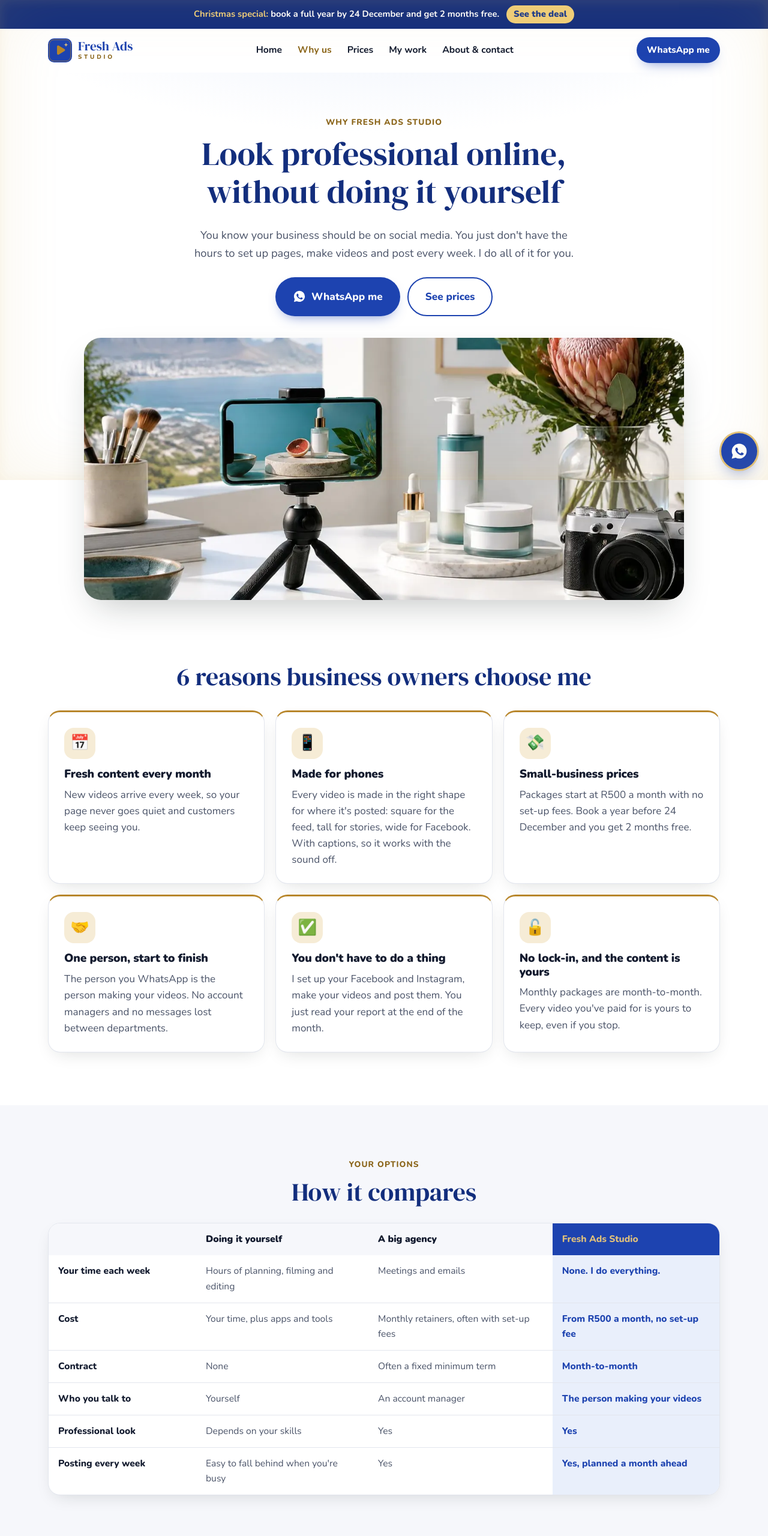
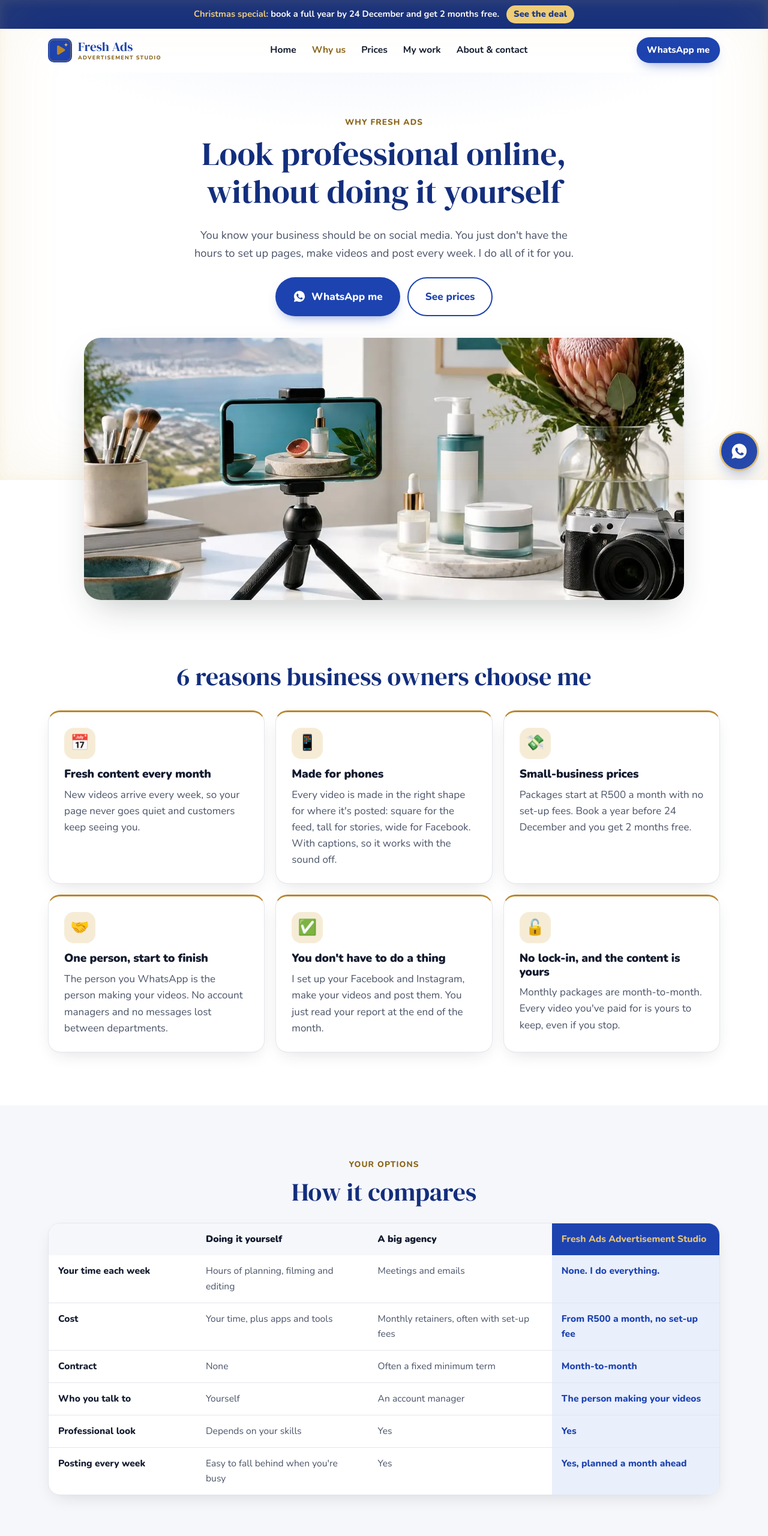
Before and after one commit to esteanbotha-sudo/Fresh-ads-studio-web, a plain HTML site: page why.html in a window 1280 px wide. Shown: the top 2560 px of the page at 60% size. Drawn offline with nearby package versions, Linux system fonts and the light colour scheme.

Commit message:
Rename business to Fresh Ads Advertisement Studio
Page titles, text, WhatsApp messages, header and footer wordmark, and
logo files now use the full name.

Co-Authored-By: Claude Opus 5.5 <noreply@anthropic.com>
Claude-Session: https://claude.ai/code/session_01M6UykiNYF9JAXw6us1xTvQ

```diff
--- a/script.js
+++ b/script.js
@@ -1,5 +1,5 @@
 /* ==========================================================
-   Fresh Ads Studio: site script
+   Fresh Ads Advertisement Studio: site script
    Edit CONFIG with your contact details.
    ========================================================== */
 const CONFIG = {
@@ -13,8 +13,8 @@ const CONFIG = {
 };
 
 const MSG = {
-  waHello: "Hi Fresh Ads Studio, I'd like to chat about ads for my business.",
-  waPkg: (p) => `Hi Fresh Ads Studio, I'm interested in the ${p} package.`,
+  waHello: "Hi Fresh Ads Advertisement Studio, I'd like to chat about ads for my business.",
+  waPkg: (p) => `Hi Fresh Ads Advertisement Studio, I'm interested in the ${p} package.`,
   required: "Please fill in your name, business and WhatsApp number.",
   phone: "Please enter a valid WhatsApp number.",
   sending: "Sending…",
@@ -83,7 +83,7 @@ const MSG = {
   const msgBox = $("#f-message");
   if (pkgParam && msgBox && /^(Starter|Plus|Premium)$/.test(pkgParam)) {
     msgBox.value = params.get("plan") === "yearly"
-      ? `Hi Fresh Ads Studio, I'd like to book the ${pkgParam} package for a full year with the Christmas special (2 months free).`
+      ? `Hi Fresh Ads Advertisement Studio, I'd like to book the ${pkgParam} package for a full year with the Christmas special (2 months free).`
       : MSG.waPkg(pkgParam);
   }
 
--- a/styles.css
+++ b/styles.css
@@ -561,3 +561,6 @@ body::after {
 @media (prefers-reduced-motion: reduce) {
   .price-card.featured, .mini-price.featured { animation: none; }
 }
+
+/* full name in the wordmark */
+.wm-sub { letter-spacing: .14em; font-size: .56rem; white-space: nowrap; }
--- a/why.html
+++ b/why.html
@@ -3,13 +3,13 @@
 <head>
   <meta charset="utf-8">
   <meta name="viewport" content="width=device-width, initial-scale=1">
-  <title>Why Us | Fresh Ads Studio</title>
-  <meta name="description" content="Why small businesses choose Fresh Ads Studio: fresh videos every month, made for phones, from R500 a month, with no set-up fees, no long contracts and one person you deal with directly.">
+  <title>Why Us | Fresh Ads Advertisement Studio</title>
+  <meta name="description" content="Why small businesses choose Fresh Ads Advertisement Studio: fresh videos every month, made for phones, from R500 a month, with no set-up fees, no long contracts and one person you deal with directly.">
   <meta name="theme-color" content="#1d43b0">
   <link rel="icon" href="assets/favicon.svg" type="image/svg+xml">
 
   <meta property="og:type" content="website">
-  <meta property="og:title" content="Fresh Ads Studio | Monthly Ads &amp; Video Content for Small Businesses">
+  <meta property="og:title" content="Fresh Ads Advertisement Studio | Monthly Ads &amp; Video Content for Small Businesses">
   <meta property="og:description" content="Fresh, professional ads and short videos for your business, every month.">
   <meta property="og:image" content="assets/videos/its-all-accounting-showreel.jpg">
   <meta property="og:locale" content="en_ZA">
@@ -29,9 +29,9 @@
   <!-- ============ HEADER ============ -->
   <header class="site-header">
     <div class="container header-inner">
-      <a href="index.html" class="brand" aria-label="Fresh Ads Studio home">
+      <a href="index.html" class="brand" aria-label="Fresh Ads Advertisement Studio home">
         <img src="assets/favicon.svg" alt="" width="40" height="40">
-        <span class="wordmark"><span class="wm-main">Fresh Ads</span><span class="wm-sub">Studio</span></span>
+        <span class="wordmark"><span class="wm-main">Fresh Ads</span><span class="wm-sub">Advertisement Studio</span></span>
       </a>
       <nav class="main-nav" aria-label="Main">
         <a href="index.html">Home</a>
@@ -56,7 +56,7 @@
   <main id="main">
     <section class="page-hero">
       <div class="container">
-        <p class="eyebrow">Why Fresh Ads Studio</p>
+        <p class="eyebrow">Why Fresh Ads</p>
         <h1>Look professional online, without doing it yourself</h1>
         <p class="lead">You know your business should be on social media. You just don't have the hours to set up pages, make videos and post every week. I do all of it for you.</p>
         <div class="center-actions">
@@ -118,9 +118,9 @@
         <h2 id="compare-title" class="section-title">How it compares</h2>
         <div class="compare-wrap">
           <table class="compare">
-            <caption class="sr-only">Comparison of doing social media yourself, hiring an agency, and Fresh Ads Studio</caption>
+            <caption class="sr-only">Comparison of doing social media yourself, hiring an agency, and Fresh Ads Advertisement Studio</caption>
             <thead>
-              <tr><th scope="col"></th><th scope="col">Doing it yourself</th><th scope="col">A big agency</th><th scope="col" class="us">Fresh Ads Studio</th></tr>
+              <tr><th scope="col"></th><th scope="col">Doing it yourself</th><th scope="col">A big agency</th><th scope="col" class="us">Fresh Ads Advertisement Studio</th></tr>
             </thead>
             <tbody>
               <tr><th scope="row">Your time each week</th><td>Hours of planning, filming and editing</td><td>Meetings and emails</td><td class="us">None. I do everything.</td></tr>
@@ -198,7 +198,7 @@
     <div class="container footer-inner">
       <a href="index.html" class="brand">
         <img src="assets/favicon.svg" alt="" width="36" height="36">
-        <span class="wordmark"><span class="wm-main">Fresh Ads</span><span class="wm-sub">Studio</span></span>
+        <span class="wordmark"><span class="wm-main">Fresh Ads</span><span class="wm-sub">Advertisement Studio</span></span>
       </a>
       <p>Monthly short videos &amp; ads for small businesses across South Africa.</p>
       <nav class="footer-nav" aria-label="Footer">
@@ -209,7 +209,7 @@
         <a href="contact.html">About &amp; contact</a>
       </nav>
       <p class="small">WhatsApp <span class="js-phone">071 330 7822</span> · <span class="js-email-text">esteanbotha@gmail.com</span></p>
-      <p class="small">© <span id="year">2026</span> Fresh Ads Studio</p>
+      <p class="small">© <span id="year">2026</span> Fresh Ads Advertisement Studio</p>
     </div>
   </footer>
 
```
Also changed, not shown: contact.html (+9 -9 lines), index.html (+9 -9 lines), prices.html (+7 -7 lines), work.html (+7 -7 lines), assets/brand/logo-horizontal.png, assets/brand/logo.svg, 1 other file.
